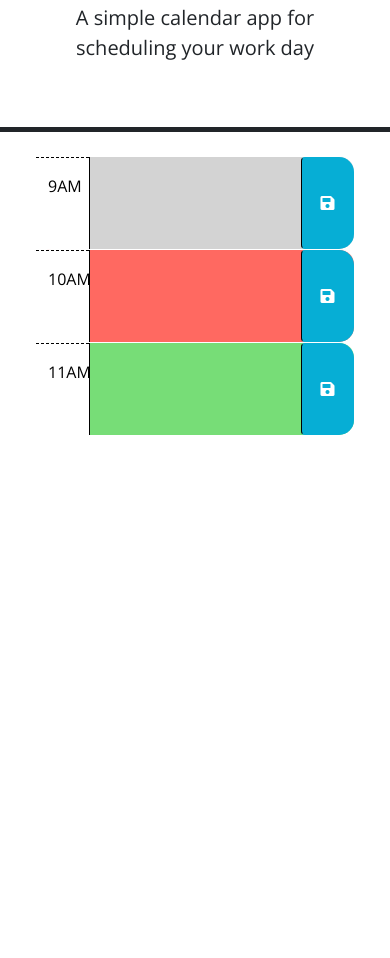
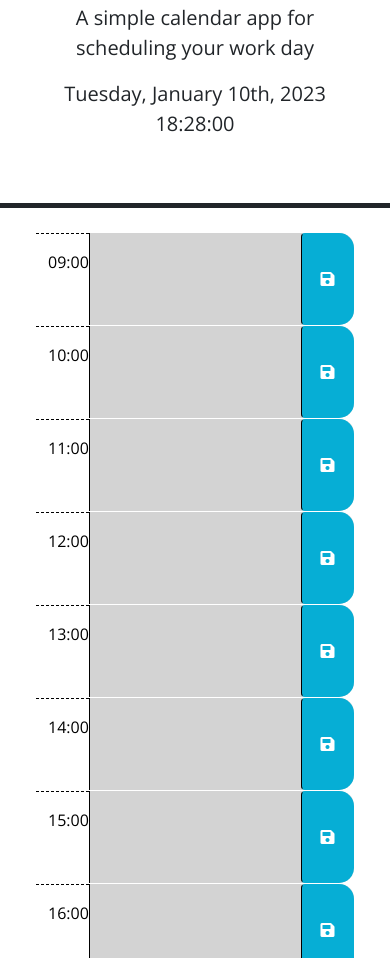
Before and after one commit to TioMeko/day-planner, a plain HTML site: page index.html in a window 390 px wide. Shown: the part 142-1100 px from the top of the page. Before the commit the page ends 844 px from the top, so only its background shows below. Drawn offline with nearby package versions, Linux system fonts and the light colour scheme; files that its build step writes are made by us from their sources.

Commit message:
updated index.js

```diff
--- /dev/null
+++ b/assets/js/index.js
@@ -0,0 +1,67 @@
+dayjs.extend(window.dayjs_plugin_advancedFormat)
+
+var saveBtn = $('.saveBtn');
+var time09 = $('#hour-9');
+var time10 = $('#hour-10');
+var time11 = $('#hour-11');
+var time12 = $('#hour-12');
+var time13 = $('#hour-13');
+var time14 = $('#hour-14');
+var time15 = $('#hour-15');
+var time16 = $('#hour-16');
+var time17 = $('#hour-17');
+
+var timeArray = [
+  time09,
+  time10,
+  time11,
+  time12,
+  time13,
+  time14,
+  time15,
+  time16,
+  time17
+];
+
+function timeCheck() {
+  var todayTime = $('#currentDay');
+  todayTime.html(dayjs().format('dddd, MMMM Do, YYYY <br> HH:mm:ss'));
+
+  var currentTime = dayjs().format('kk');
+
+  for (var i = 0; i < timeArray.length; i++) {
+    timeArray[i].removeClass('future past present');
+
+    if (currentTime > timeArray[i].data('hour')) {
+      timeArray[i].addClass('past');
+    } else if (currentTime == timeArray[i].data('hour')) {
+      timeArray[i].addClass('present');
+    } else {
+      timeArray[i].addClass('future');
+    }
+  }
+}
+
+function comeON () {
+  for (var el of timeArray){
+    el.val(localStorage.getItem('Block ' + el.data('hour')))
+  }
+};
+
+function submission (event) {
+  event.preventDefault();
+
+  var btnClicked = $(event.currentTarget);
+  var textArea = btnClicked.siblings('textarea')
+  var dataDiv = btnClicked.parent('div');
+  var timeData = dataDiv.data('hour');
+
+  localStorage.setItem('Block ' +  timeData, textArea.val());
+
+}
+
+comeON();
+timeCheck();
+setInterval(timeCheck, 1000);
+
+saveBtn.click(submission);
--- a/index.html
+++ b/index.html
@@ -18,7 +18,7 @@
       href="https://fonts.googleapis.com/css?family=Open+Sans&display=swap"
       rel="stylesheet"
     />
-    <link rel="stylesheet" href="style.css" />
+    <link rel="stylesheet" href="./assets/css/style.css" />
     <title>Work Day Scheduler</title>
   </head>
 
@@ -40,8 +40,8 @@
         -->
 
       <!-- Example of a past time block. The "past" class adds a gray background color. -->
-      <div id="hour-9" class="row time-block past">
-        <div class="col-2 col-md-1 hour text-center py-3">9AM</div>
+      <div id="hour-9" class="row time-block past" data-hour = "9">
+        <div class="col-2 col-md-1 hour text-center py-3">09:00</div>
         <textarea class="col-8 col-md-10 description" rows="3"> </textarea>
         <button class="btn saveBtn col-2 col-md-1" aria-label="save">
           <i class="fas fa-save" aria-hidden="true"></i>
@@ -49,8 +49,8 @@
       </div>
 
       <!-- Example of a a present time block. The "present" class adds a red background color. -->
-      <div id="hour-10" class="row time-block present">
-        <div class="col-2 col-md-1 hour text-center py-3">10AM</div>
+      <div id="hour-10" class="row time-block present" data-hour = "10">
+        <div class="col-2 col-md-1 hour text-center py-3">10:00</div>
         <textarea class="col-8 col-md-10 description" rows="3"> </textarea>
         <button class="btn saveBtn col-2 col-md-1" aria-label="save">
           <i class="fas fa-save" aria-hidden="true"></i>
@@ -58,8 +58,56 @@
       </div>
 
       <!-- Example of a future time block. The "future" class adds a green background color. -->
-      <div id="hour-11" class="row time-block future">
-        <div class="col-2 col-md-1 hour text-center py-3">11AM</div>
+      <div id="hour-11" class="row time-block future" data-hour = "11">
+        <div class="col-2 col-md-1 hour text-center py-3">11:00</div>
+        <textarea class="col-8 col-md-10 description" rows="3"> </textarea>
+        <button class="btn saveBtn col-2 col-md-1" aria-label="save">
+          <i class="fas fa-save" aria-hidden="true"></i>
+        </button>
+      </div>
+
+      <div id="hour-12" class="row time-block future" data-hour = "12">
+        <div class="col-2 col-md-1 hour text-center py-3">12:00</div>
+        <textarea class="col-8 col-md-10 description" rows="3"> </textarea>
+        <button class="btn saveBtn col-2 col-md-1" aria-label="save">
+          <i class="fas fa-save" aria-hidden="true"></i>
+        </button>
+      </div>
+
+      <div id="hour-13" class="row time-block future" data-hour = "13">
+        <div class="col-2 col-md-1 hour text-center py-3">13:00</div>
+        <textarea class="col-8 col-md-10 description" rows="3"> </textarea>
+        <button class="btn saveBtn col-2 col-md-1" aria-label="save">
+          <i class="fas fa-save" aria-hidden="true"></i>
+        </button>
+      </div>
+
+      <div id="hour-14" class="row time-block future" data-hour = "14">
+        <div class="col-2 col-md-1 hour text-center py-3">14:00</div>
+        <textarea class="col-8 col-md-10 description" rows="3"> </textarea>
+        <button class="btn saveBtn col-2 col-md-1" aria-label="save">
+          <i class="fas fa-save" aria-hidden="true"></i>
+        </button>
+      </div>
+
+      <div id="hour-15" class="row time-block future" data-hour = "15">
+        <div class="col-2 col-md-1 hour text-center py-3">15:00</div>
+        <textarea class="col-8 col-md-10 description" rows="3"> </textarea>
+        <button class="btn saveBtn col-2 col-md-1" aria-label="save">
+          <i class="fas fa-save" aria-hidden="true"></i>
+        </button>
+      </div>
+
+      <div id="hour-16" class="row time-block future" data-hour = "16">
+        <div class="col-2 col-md-1 hour text-center py-3">16:00</div>
+        <textarea class="col-8 col-md-10 description" rows="3"> </textarea>
+        <button class="btn saveBtn col-2 col-md-1" aria-label="save">
+          <i class="fas fa-save" aria-hidden="true"></i>
+        </button>
+      </div>
+
+      <div id="hour-17" class="row time-block future" data-hour = "17">
+        <div class="col-2 col-md-1 hour text-center py-3">17:00</div>
         <textarea class="col-8 col-md-10 description" rows="3"> </textarea>
         <button class="btn saveBtn col-2 col-md-1" aria-label="save">
           <i class="fas fa-save" aria-hidden="true"></i>
@@ -67,6 +115,8 @@
       </div>
 
     <script src="https://code.jquery.com/jquery-3.4.1.min.js"></script>
-    <script src="script.js"></script>
+    <script src="https://cdn.jsdelivr.net/npm/dayjs@1/dayjs.min.js"></script>
+    <script src="https://cdn.jsdelivr.net/npm/dayjs@1/plugin/advancedFormat.js"></script>
+    <script src="./assets/js/index.js"></script>
   </body>
 </html>
```
Also changed, not shown: assets/js/script.js (deleted, +0 -28 lines).
